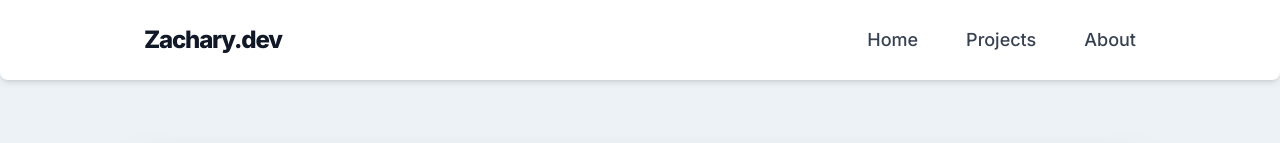
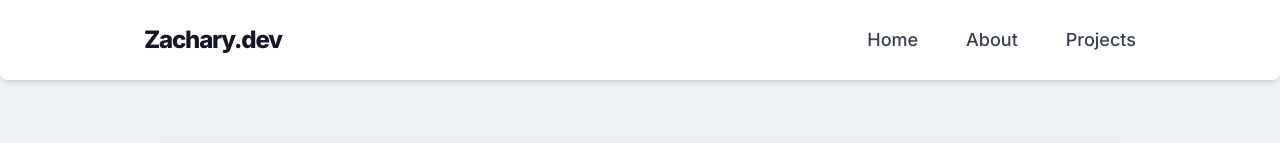
Before and after one commit to ZacharyCallahan/portfolio, a Next.js app: page / in a window 1280 px wide. Shown: the top 143 px of the page. Built offline with nearby package versions, Linux system fonts and the light colour scheme.

Commit message:
Update Navbar links

```diff
--- a/app/components/Navbar.jsx
+++ b/app/components/Navbar.jsx
@@ -16,18 +16,19 @@ const Navbar = () => {
                     </li>
                     <li>
                         <NavLinks
+                            label={"About"}
+                            link={"#"}
+                            elementId={"about"}
+                        />
+                    </li>
+                    <li>
+                        <NavLinks
                             label={"Projects"}
                             link={"#"}
                             elementId={"projects"}
                         />
                     </li>
-                    <li>
-                        <NavLinks
-                            label={"About"}
-                            link={"#"}
-                            elementId={"about"}
-                        />
-                    </li>
+
                 </ul>
             </div>
         </nav>
```
